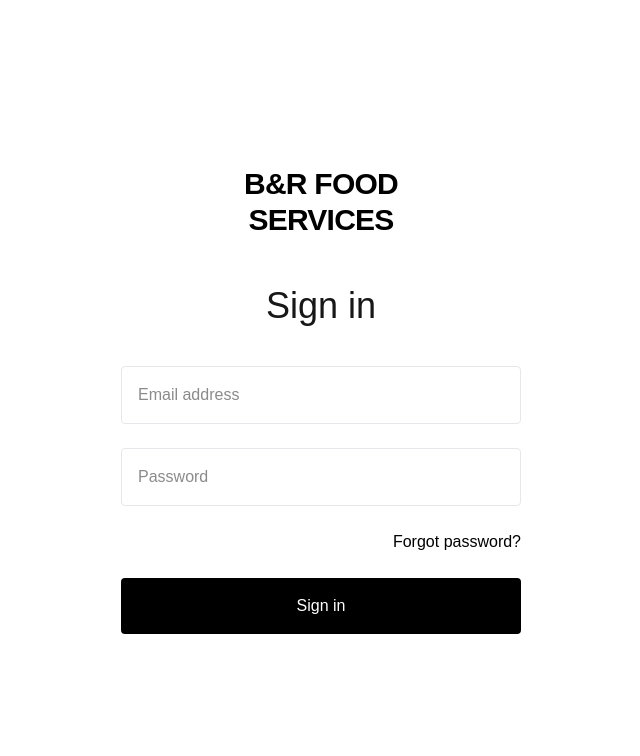
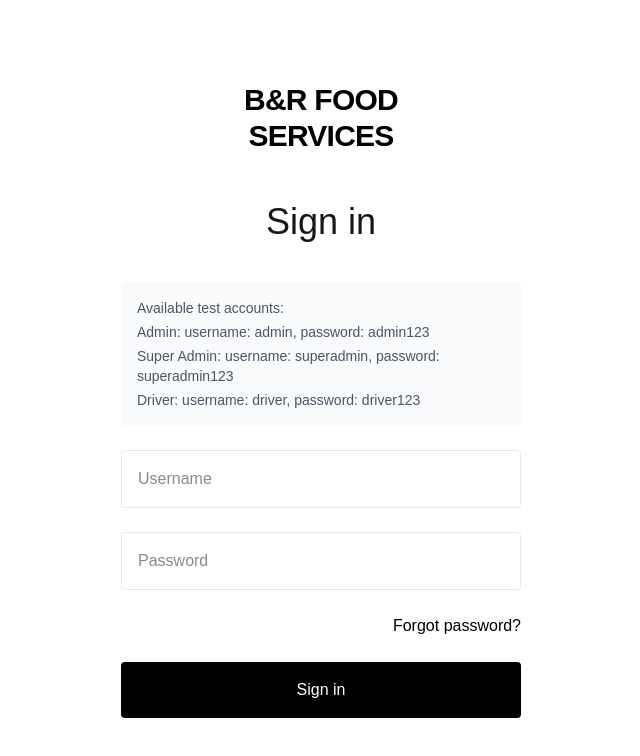
Before and after one commit to JudeDesigns/B-R_Driver_App, a Next.js app: page /login in a window 1280 px wide. Shown: the top 756 px of the page, without its empty margins (319-959 px from the left). Built offline with nearby package versions, Linux system fonts and the light colour scheme.

Commit message:
Login Functionality updated

```diff
--- a/src/app/login/page.tsx
+++ b/src/app/login/page.tsx
@@ -36,22 +36,24 @@ export default function LoginPage() {
     let isAuthenticated = false;
     let userRole = "";
 
+    // Check admin credentials
     if (
-      role === "ADMIN" &&
       username === validCredentials.admin.username &&
       password === validCredentials.admin.password
     ) {
       isAuthenticated = true;
       userRole = "ADMIN";
-    } else if (
-      role === "SUPER_ADMIN" &&
+    }
+    // Check super admin credentials
+    else if (
       username === validCredentials.superadmin.username &&
       password === validCredentials.superadmin.password
     ) {
       isAuthenticated = true;
       userRole = "SUPER_ADMIN";
-    } else if (
-      role === "DRIVER" &&
+    }
+    // Check driver credentials
+    else if (
       username === validCredentials.driver.username &&
       password === validCredentials.driver.password
     ) {
@@ -101,6 +103,24 @@ export default function LoginPage() {
 
         {error && <div className="text-red-600 text-center mb-4">{error}</div>}
 
+        <div className="bg-gray-50 p-4 rounded mb-6 text-sm text-gray-600">
+          <p className="font-medium mb-1">Available test accounts:</p>
+          <ul className="space-y-1">
+            <li>
+              <span className="font-medium">Admin:</span> username: admin,
+              password: admin123
+            </li>
+            <li>
+              <span className="font-medium">Super Admin:</span> username:
+              superadmin, password: superadmin123
+            </li>
+            <li>
+              <span className="font-medium">Driver:</span> username: driver,
+              password: driver123
+            </li>
+          </ul>
+        </div>
+
         <form onSubmit={handleSubmit} className="space-y-6">
           <div className="hidden">
             <select
@@ -119,7 +139,7 @@ export default function LoginPage() {
             <input
               id="username"
               type="text"
-              placeholder="Email address"
+              placeholder="Username"
               value={username}
               onChange={(e) => setUsername(e.target.value)}
               className="w-full p-4 border border-gray-200 rounded focus:outline-none"
```
